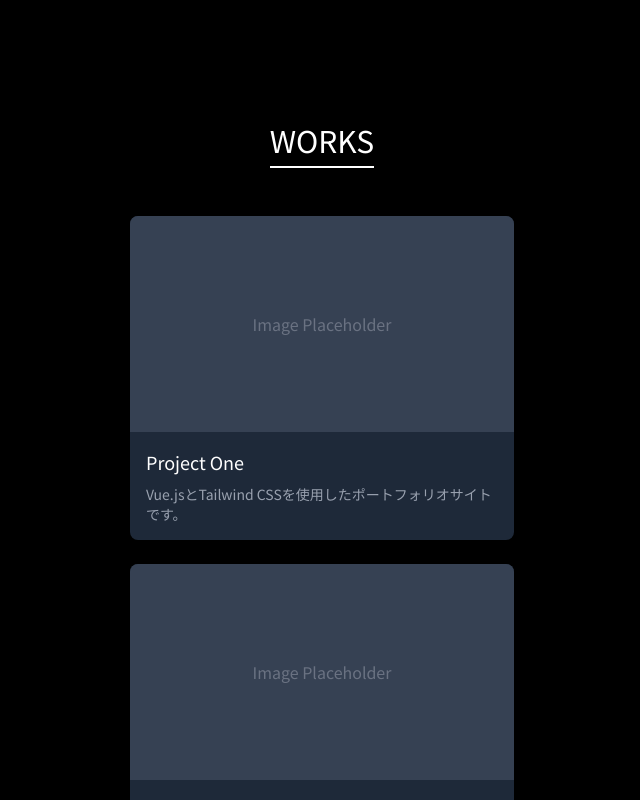
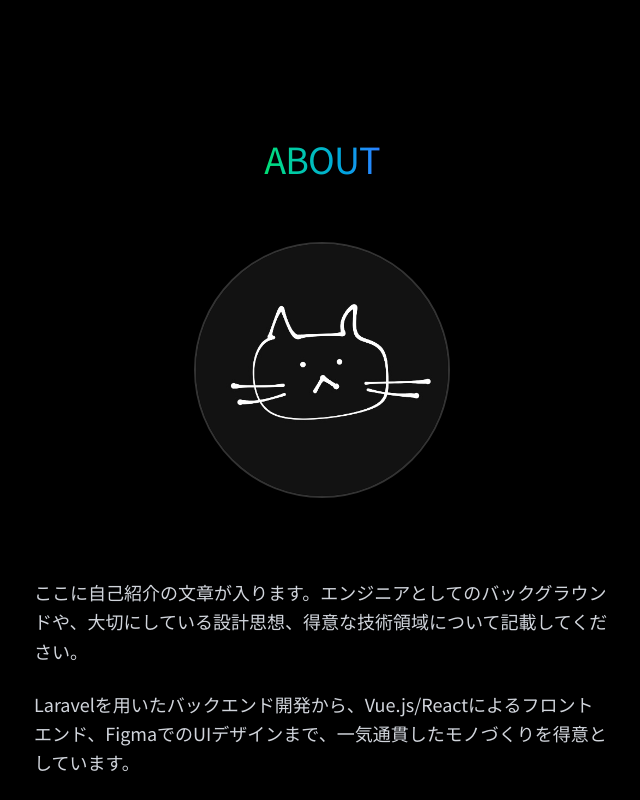
Before and after one commit to ruru-01/ui-ux-lab, a Vue app in the folder my-portfolio/: page / in a window 1280 px wide. Shown: the part 1560-2360 px from the top of the page, without its empty margins (318-958 px from the left). Built offline with nearby package versions, Linux system fonts and the light colour scheme.

Commit message:
feat: ABOUTセクションを追加

```diff
--- a/my-portfolio/src/App.vue
+++ b/my-portfolio/src/App.vue
@@ -4,6 +4,7 @@
       <main class="flex-1">
         <HeroSection />
         <SkillsSection />
+        <AboutSection />
         <WorksSection />
         <ContactSection />
       </main>
@@ -15,6 +16,7 @@
 import AppHeader from './components/AppHeader.vue';
 import AppFooter from './components/AppFooter.vue';
 import HeroSection from './components/HeroSection.vue';
+import AboutSection from './components/About/AboutSection.vue';
 import SkillsSection from './components/Skills/SkillsSection.vue';
 import WorksSection from './components/Work/WorkSection.vue';
 import ContactSection from './components/Contact/ContactSection.vue';
--- /dev/null
+++ b/my-portfolio/src/components/About/AboutSection.vue
@@ -0,0 +1,38 @@
+<template>
+  <section id="about" class="py-24 px-4 bg-black text-white">
+    <div class="max-w-5xl mx-auto">
+      <div class="text-center mb-16">
+        <h2 class="text-4xl font-extrabold tracking-tight">
+          <span class="bg-clip-text text-transparent bg-gradient-to-r from-green-400 to-blue-500">
+            ABOUT
+          </span>
+        </h2>
+      </div>
+
+      <div class="flex flex-col md:flex-row items-center justify-center gap-12 md:gap-20">
+        <div class="flex-shrink-0">
+          <div class="w-48 h-48 md:w-64 md:h-64 rounded-full overflow-hidden border-2 border-white/20 shadow-2xl">
+            <img
+              :src="profileImage"
+              alt="Profile"
+              class="w-full h-full object-cover"
+            />
+          </div>
+        </div>
+
+        <div class="max-w-xl text-left space-y-6">
+          <p class="text-lg leading-relaxed text-gray-300">
+            ここに自己紹介の文章が入ります。エンジニアとしてのバックグラウンドや、大切にしている設計思想、得意な技術領域について記載してください。
+          </p>
+          <p class="text-lg leading-relaxed text-gray-300">
+            Laravelを用いたバックエンド開発から、Vue.js/Reactによるフロントエンド、FigmaでのUIデザインまで、一気通貫したモノづくりを得意としています。
+          </p>
+        </div>
+      </div>
+    </div>
+  </section>
+</template>
+
+<script setup lang="ts">
+import profileImage from "../../assets/ruru.jpg";
+</script>
```
Also changed, not shown: my-portfolio/src/assets/ruru.jpg (added).
